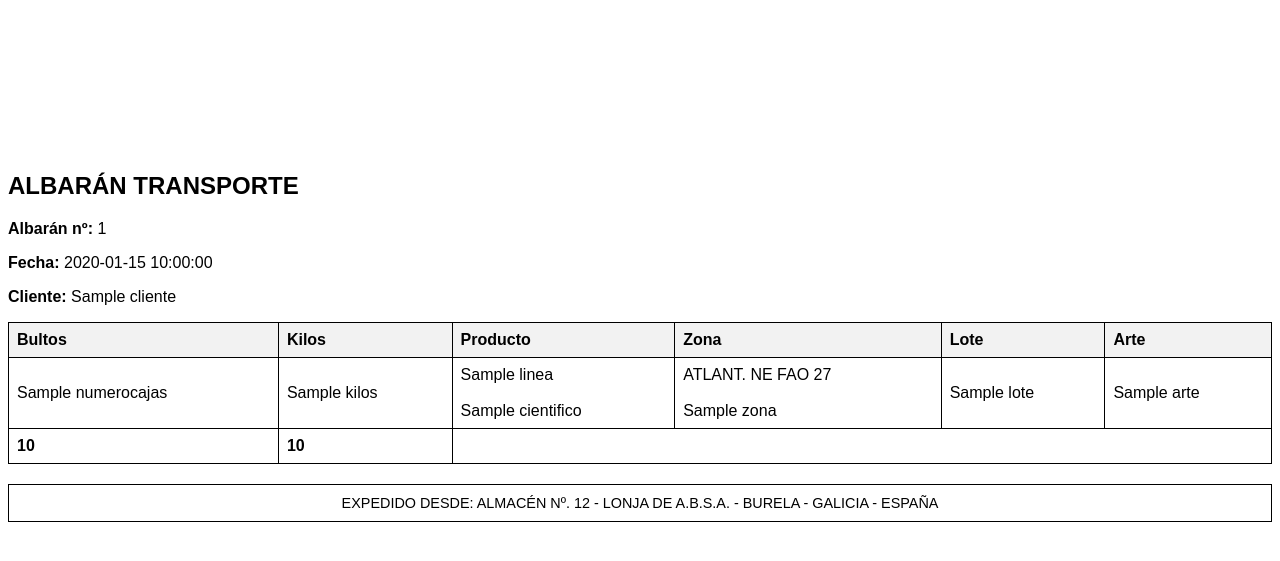
After one commit to davidlopezcasas/myapp, a Flask app: template templates/pdf_albaran.html in a window 1280 px wide. The commit adds this page. Shown: the top 561 px of the page. Run offline with Flask 3, Linux system fonts and the light colour scheme; the template is opened without the code that fills it: most values are stand-ins (such as "Sample title", 1, 10 or a date in 2020).

Commit message:
pdf funcionando

```diff
--- a/app.py
+++ b/app.py
@@ -1,5 +1,8 @@
-from flask import Flask, render_template, request, redirect, url_for
+from flask import Flask, render_template, request, redirect, url_for, send_file, make_response
 import pymysql
+from weasyprint import HTML, CSS
+import io
+import os
 
 app = Flask(__name__)
 
@@ -38,7 +41,7 @@ def view_albaran(albaran_id):
         lineas_producto = cursor.fetchall()
 
         for linea in lineas_producto:
-            cursor.execute("SELECT qretiquetacompra FROM etiqueta WHERE etiqueta_id IN (SELECT etiqueta_id FROM linea_producto_etiqueta WHERE albaran_id = %s AND linea_id = %s)",
+            cursor.execute("SELECT * FROM etiqueta WHERE etiqueta_id IN (SELECT etiqueta_id FROM linea_producto_etiqueta WHERE albaran_id = %s AND linea_id = %s)",
                            (albaran_id, linea['linea_id']))
             etiquetas = cursor.fetchall()
             linea['etiquetas'] = etiquetas
@@ -76,27 +79,30 @@ def create_albaran():
                 preciocompra = request.form.getlist('preciocompra[]')
                 porteskg = request.form.getlist('porteskg[]')
                 beneficiokg = request.form.getlist('beneficiokg[]')
+                arte = request.form.getlist('tipoarte[]')
+                zona = request.form.getlist('tipozona[]')
                 lote = request.form.getlist('lote[]')
 
                 for i in range(len(nombreproducto)):
                     linea_id = i + 1  # Suponiendo que cada nueva línea se asigna de manera secuencial
                     cursor.execute(
                         """INSERT INTO lineas_producto (albaran_id, linea_id, nombreproducto, intervalopesos, descripcion,
-                        numerocajas, tipocaja, kilos, precio, preciocompra, porteskg, beneficiokg, lote)
-                        VALUES (%s, %s, %s, %s, %s, %s, %s, %s, %s, %s, %s, %s, %s)""",
+                        numerocajas, tipocaja, kilos, precio, preciocompra, porteskg, beneficiokg, lote, zona, arte)
+                        VALUES (%s, %s, %s, %s, %s, %s, %s, %s, %s, %s, %s, %s, %s, %s, %s)""",
                         (albaran_id, linea_id, nombreproducto[i], intervalopesos[i], descripcion[i],
-                         numerocajas[i], tipocaja[i], kilos[i], precio[i], preciocompra[i], porteskg[i], beneficiokg[i], lote[i])
+                         numerocajas[i], tipocaja[i], kilos[i], precio[i], preciocompra[i], porteskg[i], beneficiokg[i], lote[i], zona[i], arte[i])
                     )
 
                     # Insertar etiquetas asociadas a cada línea de producto
-                    etiqueta_kilos = request.form.getlist(f'etiqueta_kilos_{i}[]')
+                    etiqueta_kilos = str(request.form.get(f'etiqueta_kilos_{i}'))
+                    print(f"Valor de etiqueta_kilos: {etiqueta_kilos}")
                     qretiqueta = request.form.getlist(f'qretiqueta_{i}[]')
                     qretiquetacompra = request.form.getlist(f'qretiquetacompra_{i}[]')
 
-                    for j in range(len(etiqueta_kilos)):
+                    for j in range(len(qretiqueta)):
                         cursor.execute(
                             "INSERT INTO etiqueta (kilos, qretiqueta, qretiquetacompra) VALUES (%s, %s, %s)",
-                            (etiqueta_kilos[j], qretiqueta[j], qretiquetacompra[j])
+                            (etiqueta_kilos, qretiqueta[j], qretiquetacompra[j])
                         )
                         etiqueta_id = cursor.lastrowid
                         cursor.execute(
@@ -116,11 +122,15 @@ def create_albaran():
         productos = cursor.fetchall()
         cursor.execute("SELECT * FROM descripcion")
         descripciones = cursor.fetchall()
+        cursor.execute("SELECT * FROM zona")
+        tipos_zona = cursor.fetchall()
+        cursor.execute("SELECT * FROM arte")
+        tipos_arte = cursor.fetchall()
         cursor.execute("SELECT * FROM tipocaja")
         tipos_caja = cursor.fetchall()
     connection.close()
     return render_template('create_albaran.html', clientes=clientes, productos=productos, descripciones=descripciones,
-                           tipos_caja=tipos_caja)
+                           tipos_caja=tipos_caja, tipos_zona=tipos_zona, tipos_arte=tipos_arte)
 
 
 @app.route('/edit/<int:albaran_id>', methods=['GET', 'POST'])
@@ -152,22 +162,27 @@ def edit_albaran(albaran_id):
                 preciocompra = request.form.getlist('preciocompra[]')
                 porteskg = request.form.getlist('porteskg[]')
                 beneficiokg = request.form.getlist('beneficiokg[]')
+                arte = request.form.getlist('tipoarte[]')
+                zona = request.form.getlist('tipozona[]')
                 lote = request.form.getlist('lote[]')
 
                 for i in range(len(nombreproducto)):
                     linea_id = i + 1
                     cursor.execute(
                         """INSERT INTO lineas_producto (albaran_id, linea_id, nombreproducto, intervalopesos, descripcion,
-                        numerocajas, tipocaja, kilos, precio, preciocompra, porteskg, beneficiokg, lote)
-                        VALUES (%s, %s, %s, %s, %s, %s, %s, %s, %s, %s, %s, %s, %s)""",
+                        numerocajas, tipocaja, kilos, precio, preciocompra, porteskg, beneficiokg, lote, zona, arte)
+                        VALUES (%s, %s, %s, %s, %s, %s, %s, %s, %s, %s, %s, %s, %s, %s, %s)""",
                         (albaran_id, linea_id, nombreproducto[i], intervalopesos[i], descripcion[i],
-                         numerocajas[i], tipocaja[i], kilos[i], precio[i], preciocompra[i], porteskg[i], beneficiokg[i], lote[i])
+                         numerocajas[i], tipocaja[i], kilos[i], precio[i], preciocompra[i], porteskg[i], beneficiokg[i], lote[i], zona[i], arte[i])
                     )
 
                     # Insertar etiquetas asociadas a cada línea de producto
                     etiqueta_kilos = request.form.getlist(f'etiqueta_kilos_{i}[]')
+                    print(etiqueta_kilos)
                     qretiqueta = request.form.getlist(f'qretiqueta_{i}[]')
+                    print(qretiqueta)
                     qretiquetacompra = request.form.getlist(f'qretiquetacompra_{i}[]')
+                    print(qretiqueta)
 
                     for j in range(len(etiqueta_kilos)):
                         cursor.execute(
@@ -198,13 +213,17 @@ def edit_albaran(albaran_id):
         etiquetas = cursor.fetchall()
         cursor.execute("SELECT * FROM producto")
         productos = cursor.fetchall()
+        cursor.execute("SELECT * FROM zona")
+        tipos_zona = cursor.fetchall()
+        cursor.execute("SELECT * FROM arte")
+        tipos_arte = cursor.fetchall()
         cursor.execute("SELECT * FROM descripcion")
         descripciones = cursor.fetchall()
         cursor.execute("SELECT * FROM tipocaja")
         tipos_caja = cursor.fetchall()
     connection.close()
     return render_template('edit_albaran.html', albaran=albaran, clientes=clientes, lineas_producto=lineas_producto,
-                           etiquetas=etiquetas, productos=productos, descripciones=descripciones, tipos_caja=tipos_caja)
+                           etiquetas=etiquetas, productos=productos, descripciones=descripciones, tipos_caja=tipos_caja, tipos_zona=tipos_zona, tipos_arte=tipos_arte)
 
 
 @app.route('/delete/<int:albaran_id>')
@@ -216,6 +235,43 @@ def delete_albaran(albaran_id):
     connection.close()
     return redirect(url_for('index'))
 
+@app.route('/albaran/pdf/<int:albaran_id>', methods=['GET'])
+def pdf_albaran_view(albaran_id):
+    connection = get_db_connection()
+    with connection.cursor() as cursor:
+        cursor.execute("SELECT * FROM albaran WHERE albaran_id = %s", (albaran_id,))
+        albaran = cursor.fetchone()
+
+        cursor.execute("SELECT * FROM cliente WHERE cliente_id = %s", (albaran['cliente_id'],))
+        cliente = cursor.fetchone()
+
+        cursor.execute("SELECT * FROM lineas_producto lp JOIN producto p ON p.nombreproducto = lp.nombreproducto WHERE albaran_id = %s", (albaran_id,))
+        lineas_producto = cursor.fetchall()
+
+        for linea in lineas_producto:
+            cursor.execute(
+                "SELECT * FROM etiqueta WHERE etiqueta_id IN (SELECT etiqueta_id FROM linea_producto_etiqueta WHERE albaran_id = %s AND linea_id = %s)",
+                (albaran_id, linea['linea_id']))
+            etiquetas = cursor.fetchall()
+            linea['etiquetas'] = etiquetas
+
+            linea['numerocajas'] = int(linea['numerocajas'])
+            linea['kilos'] = float(linea['kilos'])
+
+    connection.close()
+    html = render_template('pdf_albaran.html', albaran=albaran, cliente=cliente, lineas_producto=lineas_producto)
+
+    # Generar PDF en memoria
+    pdf_file = io.BytesIO()
+    HTML(string=html).write_pdf(pdf_file, stylesheets=[CSS(string='body { font-family: Arial, sans-serif; } table { width: 100%; border-collapse: collapse; margin-bottom: 20px; } th, td { border: 1px solid #000; padding: 8px; text-align: left; } th { background-color: #f2f2f2; }')])
+    pdf_file.seek(0)
+
+    # Devolver el PDF como una respuesta para ser visualizado en una nueva pestaña
+    response = make_response(pdf_file.read())
+    response.headers['Content-Type'] = 'application/pdf'
+    response.headers['Content-Disposition'] = f'inline; filename=albaran_{albaran_id}.pdf'
+
+    return response
 
 if __name__ == '__main__':
     app.run(debug=True)
--- a/static/css/styles.css
+++ b/static/css/styles.css
@@ -78,6 +78,7 @@ button.remove-linea:hover, button.remove-etiqueta:hover {
 
 button.add-etiqueta {
     background-color: #28a745;
+    margin-bottom: 10px;
 }
 
 button.add-etiqueta:hover {
@@ -164,3 +165,7 @@ a.btn:hover {
 .uppercase {
     text-transform: uppercase;
 }
+
+.etiqueta-kilos-input {
+        display: none;
+    }
--- a/templates/index.html
+++ b/templates/index.html
@@ -20,6 +20,7 @@
                 <a href="{{ url_for('edit_albaran', albaran_id=albaran.albaran_id) }}">Editar</a>
                 <a href="{{ url_for('view_albaran', albaran_id=albaran.albaran_id) }}">Ver</a>
                 <a href="{{ url_for('delete_albaran', albaran_id=albaran.albaran_id) }}">Eliminar</a>
+                <a href="{{ url_for('pdf_albaran_view', albaran_id=albaran.albaran_id) }}" target="_blank">PDF</a>
             </td>
         </tr>
         {% endfor %}
--- /dev/null
+++ b/templates/pdf_albaran.html
@@ -0,0 +1,63 @@
+<!DOCTYPE html>
+<html lang="es">
+<head>
+    <meta charset="UTF-8">
+    <title>Albarán {{ albaran.albaran_id }}</title>
+    <style>
+        body { font-family: Arial, sans-serif; }
+        table { width: 100%; border-collapse: collapse; margin-bottom: 20px; }
+        th, td { border: 1px solid #000; padding: 8px; text-align: left; }
+        th { background-color: #f2f2f2; }
+        tfoot td { font-weight: bold; }
+    </style>
+</head>
+<body>
+
+    <br><br><br><br><br><br><br><br>
+    <h2>ALBARÁN TRANSPORTE</h2>
+    <p><strong>Albarán nº:</strong> {{ albaran.albaran_id }}</p>
+    <p><strong>Fecha:</strong> {{ albaran.fecha }}</p>
+    <p><strong>Cliente:</strong> {{ cliente.nombre }}</p>
+
+    {% set ns = namespace(total_cajas=0, total_kilos=0) %}
+    <table>
+        <tr>
+            <th>Bultos</th>
+            <th>Kilos</th>
+            <th>Producto</th>
+            <th>Zona</th>
+            <th>Lote</th>
+            <th>Arte</th>
+        </tr>
+
+        {% for linea in lineas_producto %}
+        <tr>
+            <td>{{ linea.numerocajas }}</td>
+            <td>{{ linea.kilos }}</td>
+            <td>{{ linea.nombreproducto }}<br><br>{{ linea.cientifico }}</td>
+            <td>ATLANT. NE FAO 27<br><br>{{ linea.zona }}</td>
+            <td>{{ linea.lote }}</td>
+            <td>{{ linea.arte }}</td>
+        </tr>
+        {% set ns.total_cajas = ns.total_cajas + linea.numerocajas %}
+        {% set ns.total_kilos = ns.total_kilos + linea.kilos %}
+        {% endfor %}
+        <tfoot>
+            <tr>
+                <td>{{ ns.total_cajas }}</td>
+                <td>{{ ns.total_kilos }}</td>
+                <td colspan="4"></td>
+            </tr>
+        </tfoot>
+    </table>
+    <center style="border: 1px solid black; padding: 10px; font-size: 0.9em">EXPEDIDO DESDE: ALMACÉN Nº. 12 - LONJA DE A.B.S.A. - BURELA - GALICIA - ESPAÑA</center>
+
+    <script type="text/javascript">
+        function openPdfInNewTab() {
+            var pdfWindow = window.open("", "_blank");
+            pdfWindow.document.write("<embed width='100%' height='100%' src='data:application/pdf;base64,{{ pdf_base64 }}' type='application/pdf'>");
+            pdfWindow.document.close();
+        }
+    </script>
+</body>
+</html>
--- a/templates/view_albaran.html
+++ b/templates/view_albaran.html
@@ -17,12 +17,16 @@
         <p><strong>Tipo de Caja:</strong> {{ linea.tipocaja }}</p>
         <p><strong>Kilos:</strong> {{ linea.kilos }}</p>
         <p><strong>Precio:</strong> {{ linea.precio }}</p>
+        <p><strong>Lote:</strong> {{ linea.lote }}</p>
+        <p><strong>Zona:</strong> {{ linea.zona }}</p>
+        <p><strong>Arte:</strong> {{ linea.arte }}</p>
         <p><strong>Precio Compra:</strong> {{ linea.preciocompra }}</p>
         <p><strong>Portes/Kg:</strong> {{ linea.porteskg }}</p>
         <p><strong>Beneficio/Kg:</strong> {{ linea.beneficiokg }}</p>
         <h4>Etiquetas</h4>
         <ul>
             {% for etiqueta in linea.etiquetas %}
+            <li>{{ etiqueta.kilos }}</li>
             <li>{{ etiqueta.qretiquetacompra }}</li>
             {% endfor %}
         </ul>
```
Also changed, not shown: static/js/scripts.js (+26 -4 lines), templates/create_albaran.html (+14 -0 lines), templates/edit_albaran.html (+22 -3 lines).
